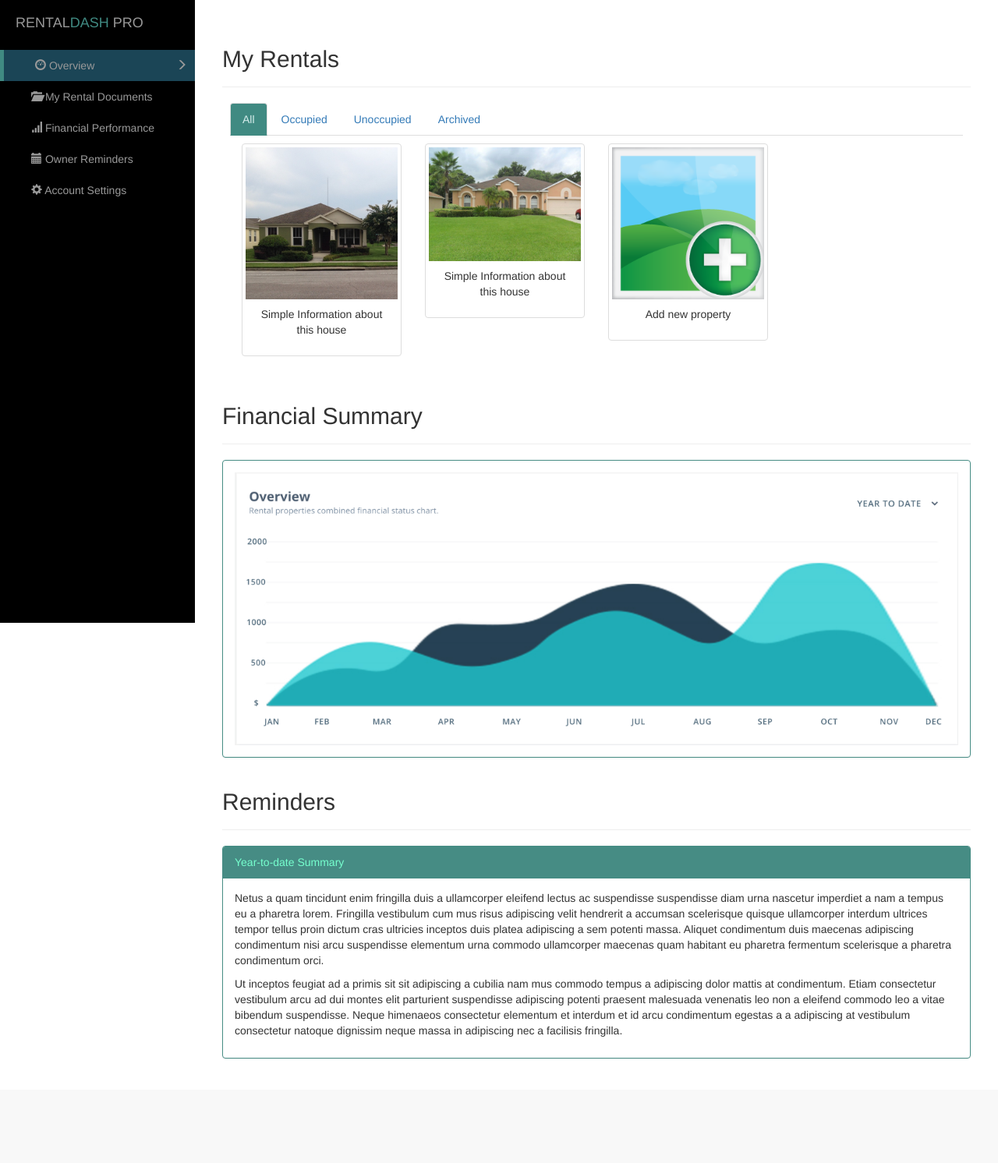
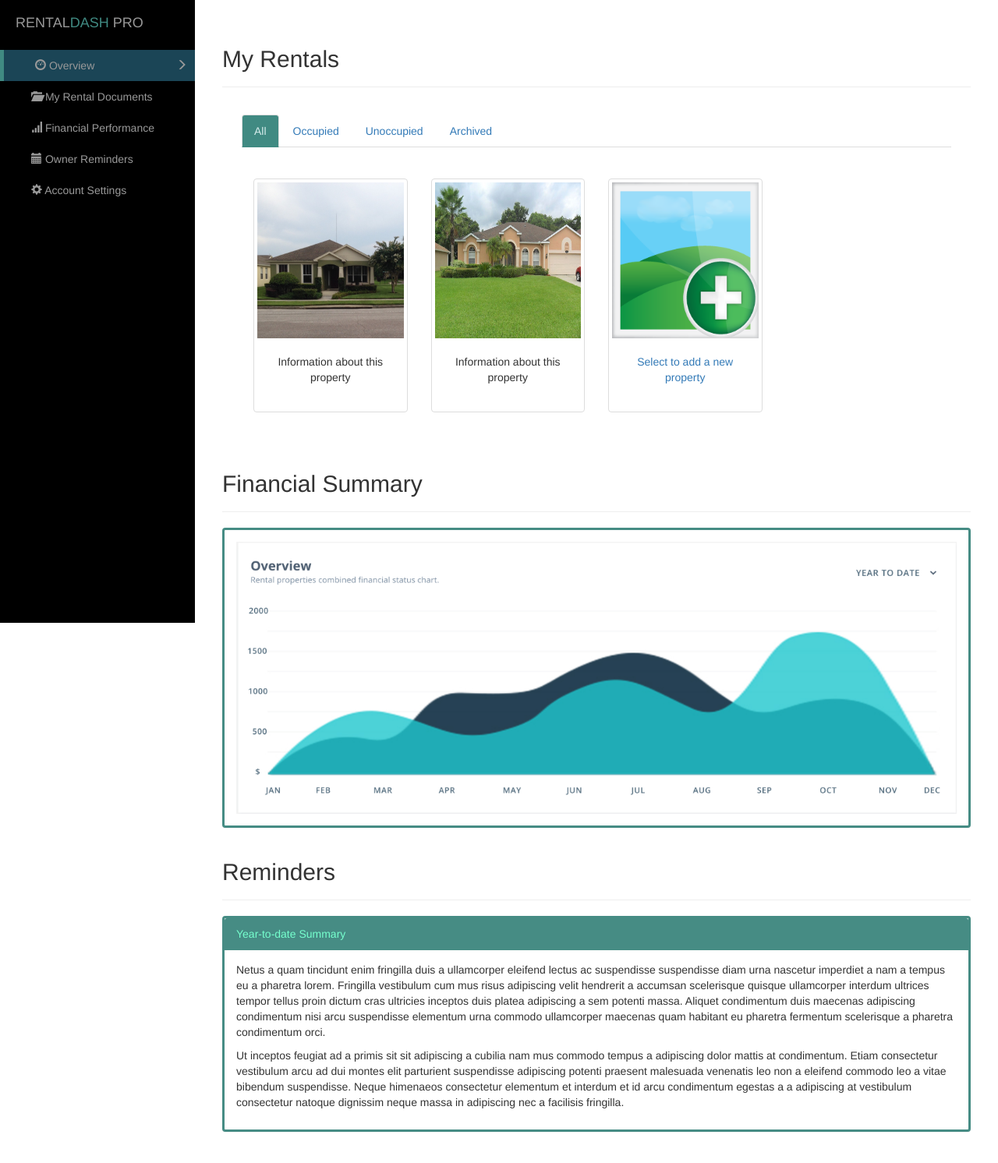
Before and after one commit to rgtalbot/rentaldashpro, a PHP site: page / in a window 1280 px wide. Shown: the part 51-1543 px from the top of the page at 78% size. Before the commit the page ends 1409 px from the top, so only its background shows below. Run offline with PHP 8.4, Linux system fonts and the light colour scheme; some libraries are stand-ins or nearby versions.

Commit message:
updated css/html for image sizing

```diff
--- a/assets/css/style.css
+++ b/assets/css/style.css
@@ -7,11 +7,11 @@
     margin: 0 auto;
 }
 .container-fluid {
-    min-height: 80px;
+    min-height: 100px;
 }
 
 .row {
-    padding 10px;
+    padding: 15px;
     margin: 10px;
 }
 
@@ -21,11 +21,20 @@
 }
 
 .panel {
-    border: 1px solid #468C84;
+    border: 3px solid #468C84;
 }
 .image {
     max-height: 200px;
     max-width: 200px;
+}
+.thumbnail img{
+    height: 200px;
+    width: 100%;
+    overflow: auto;
+}
+.img-caption {
+    margin: 10px;
+    padding: 10px;
 }
 
 /*nav stuff*/
--- a/index.html
+++ b/index.html
@@ -91,16 +91,16 @@
                 <div class="col-xs-6 col-md-4 col-lg-3">
                     <div class="thumbnail">
                         <img class="img-responsive" src="assets/images/house1.jpg">
-                        <div class="caption">
-                            <p class="text-center">Simple Information about this house</p>
+                        <div class="img-caption">
+                            <p class="text-center">Information about this property</p>
                         </div>
                     </div>
                 </div>
                 <div class="col-xs-6 col-md-4 col-lg-3">
                     <div class="thumbnail">
                         <img class="img-responsive" src="assets/images/house2.jpg">
-                        <div class="caption">
-                            <p class="text-center">Simple Information about this house</p>
+                        <div class="img-caption">
+                            <p class="text-center">Information about this property</p>
                         </div>
                     </div>
                 </div>
@@ -108,8 +108,8 @@
                     <a href="#formModal" data-toggle="modal">
                         <div class="thumbnail">
                             <img class="img-responsive" src="assets/images/add.png">
-                            <div class="caption">
-                                <p class="text-center">Add new property</p>
+                            <div class="img-caption">
+                                <p class="text-center">Select to add a new property</p>
                             </div>
                         </div>
                     </a>
```
